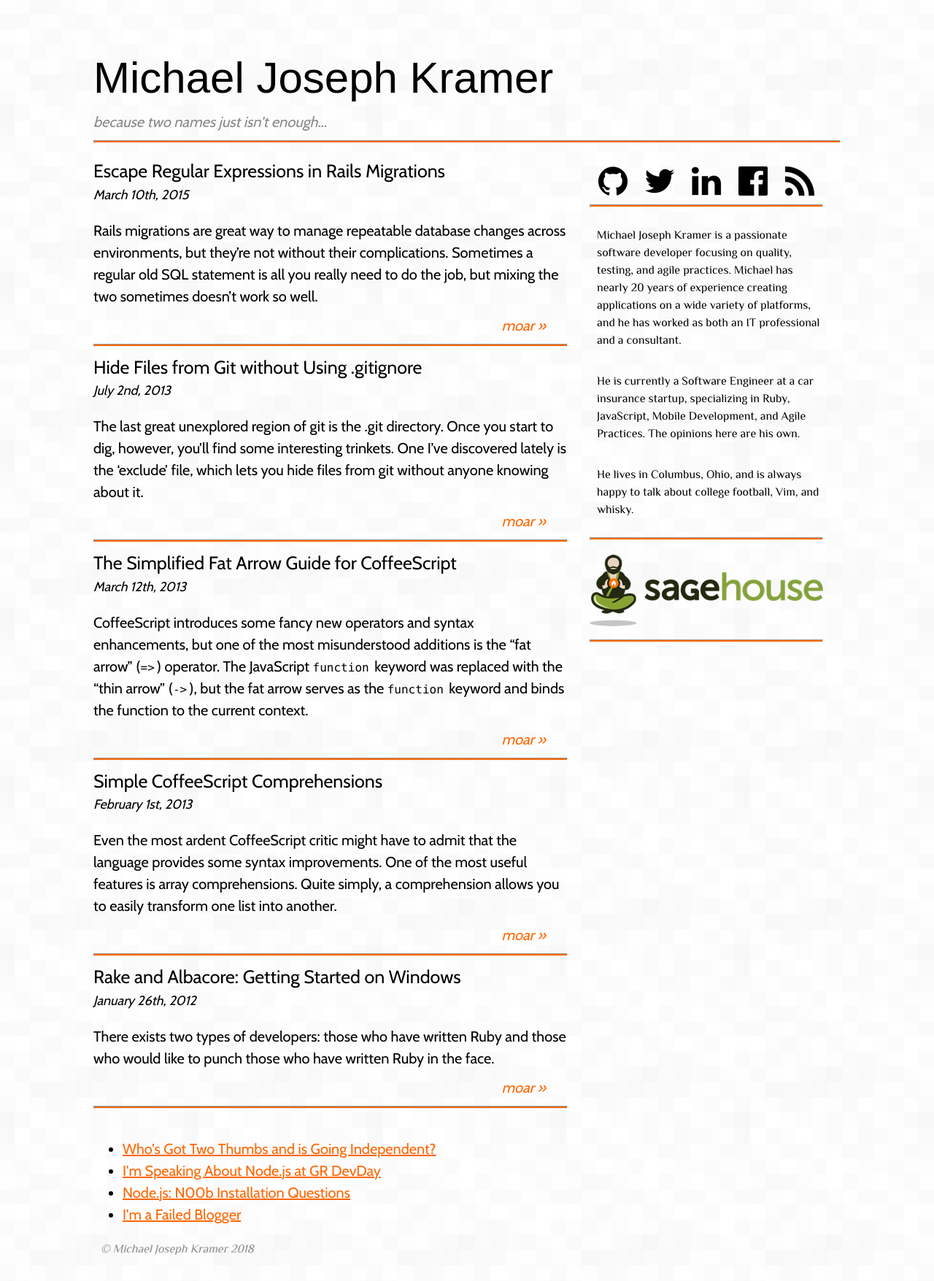
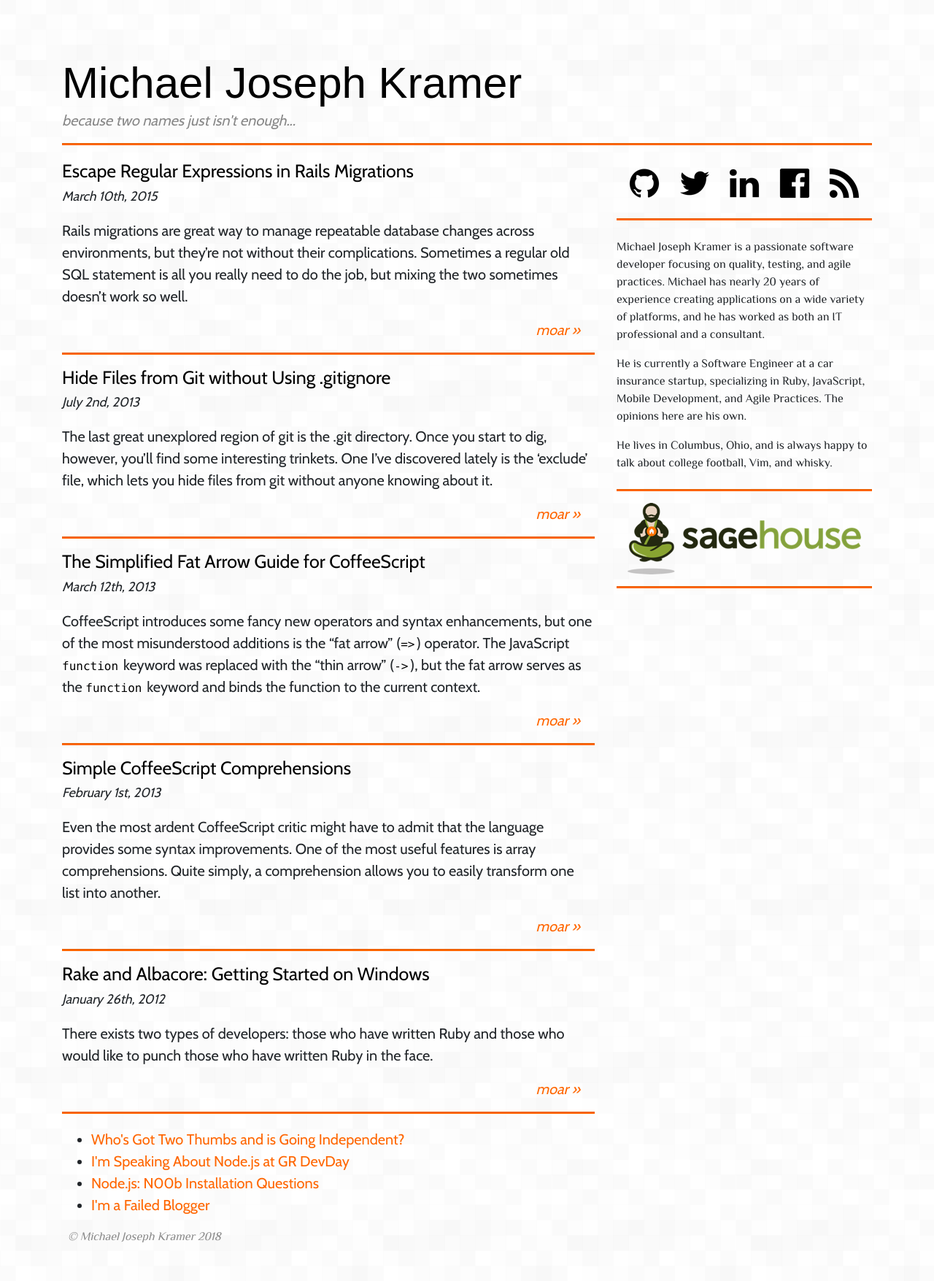
Before and after one commit to MichaelJosephKramer/michaeljosephkramer.github.io, a Jekyll site: the page built from index.html, in a window 1280 px wide. Shown: the whole page at 73% size. Built offline with Jekyll 4.4.1, drawn with Linux system fonts in a browser that asks for light colours; some web fonts are replaced; comment, search, counter and statistics services are not loaded.

Commit message:
Add boostrap
Add bootstrap for and overhaul the stylesheet

```diff
--- a/_includes/head.html
+++ b/_includes/head.html
@@ -6,10 +6,11 @@
   <title>{% if page.title %}{{ page.title }}{% else %}{{ site.title }}{% endif %}</title>
   <meta name="description" content="{% if page.excerpt %}{{ page.excerpt | strip_html | strip_newlines | truncate: 160 }}{% else %}{{ site.description }}{% endif %}">
 
-  <link rel="stylesheet" href="{{ "/css/main.css" | prepend: site.baseurl }}">
   <link rel="canonical" href="{{ page.url | replace:'index.html','' | prepend: site.baseurl | prepend: site.url }}">
   <link rel="alternate" type="application/atom+xml" title="{{ site.title }}" href="{{ "/feed.xml" | prepend: site.baseurl | prepend: site.url }}" />
+  <link rel="stylesheet" href="https://stackpath.bootstrapcdn.com/bootstrap/4.1.1/css/bootstrap.min.css" integrity="sha384-WskhaSGFgHYWDcbwN70/dfYBj47jz9qbsMId/iRN3ewGhXQFZCSftd1LZCfmhktB" crossorigin="anonymous">
   <link href="http://fonts.googleapis.com/css?family=Cabin|Philosopher|Puritan" rel='stylesheet' type='text/css'>
+  <link rel="stylesheet" href="{{ "/css/main.css" | prepend: site.baseurl }}">
 
   <script src="//static.getclicky.com/js" type="text/javascript"></script>
 
--- a/_layouts/default.html
+++ b/_layouts/default.html
@@ -3,15 +3,18 @@
 
   {% include head.html %}
 
-  <body>
+  <body class="my-5">
+    <div class='container'>
 
-    {% include header.html %}
+      {% include header.html %}
 
-    <section id='content'>
-      {{ content }}
-    </section>
+      <section>
+        {{ content }}
+      </section>
 
-    {% include footer.html %}
+      {% include footer.html %}
+
+    </div>
 
   </body>
 
--- a/css/main.scss
+++ b/css/main.scss
@@ -19,24 +19,66 @@ $font_6: Monaco;
 $font_7: Courier;
 $font_8: mono;
 
-html {
-    margin: 20px;
-}
 body {
   background-image: url('/images/square_bg.png');
+  font-size: 20px;
+}
+
+a {
+    color: $color_blaze_orange_approx;
+    &:hover {
+        text-decoration: underline;
+    }
+}
+
+code {
+    font-family: $font_4, $font_5, $font_6, $font_7, $font_8;
+    font-size: 1rem;
+    padding: 0 .15em .15em 0;
+}
+
+h1 {
+    font-weight: normal;
+    display: inline;
+    a {
+        color: $black;
+        text-decoration: none;
+    }
+}
+
+h3 {
+  font-style: italic;
+  font-weight: normal;
+  font-size: 1em;
+  padding: 1em;
+}
+
+h5 { color: $color_blaze_orange_approx }
+
+hr {
+    color: $color_blaze_orange_approx;
+    background-color: $color_blaze_orange_approx;
+    height: 2px;
+}
+
+img { border: 0; }
+
+pre {
+  padding: 1em;
+  margin: 0 1em 0 1em;
+}
+
+.container {
     font-family: $font_0, $font_1;
     font-size: 20px;
     line-height: 1.5;
-    margin: 0 auto;
-    padding: 12px;
-    width: 1024px;
     > {
         header {
             display: block;
-            padding-top: 30px;
-            margin-bottom: 20px;
+            padding-top: 1.5em;
+            margin-bottom: 1em;
             > h1 {
-                font-size: 60px;
+                font-size: 3em;
                 font-family: $font_2, $font_1;
                 font-weight: normal;
                 display: inline;
@@ -45,123 +87,31 @@ body {
         }
         footer {
             font-family: $font_3, $font_1;
-            clear: both;
             text-align: left;
-            margin-left: 10px;
+            margin-left: .5em;
             font-style: italic;
-            font-size: 16px;
+            font-size: .8em;
             color: $color_suva_gray_approx;
         }
     }
 }
-header {
-    display: block;
-}
-footer {
-    display: block;
-}
-section {
-    display: block;
-}
-article {
-    display: block;
-}
-aside {
-    display: block;
-}
-a {
-    color: #FF6600;
-    &:hover {
-        text-decoration: underline;
-    }
-}
-blockquote {
+
+.date {
+  font-size: .9em;
   font-style: italic;
-}
-code {
-    font-family: $font_4, $font_5, $font_6, $font_7, $font_8;
-    font-size: 16px;
-    padding: 0 3px 3px 0;
-}
-h1 {
-    font-weight: normal;
-    display: inline;
-    a {
-        color: $black;
-        text-decoration: none;
-    }
-}
-h2 {
-    font-weight: normal;
-    font-size: 25px;
-    font-weight: bold;
-}
-h3 {
-    font-weight: normal;
-    font-style: italic;
-    font-size: 18px;
-}
-h4 {
-    font-weight: normal;
-}
-h5 {
-    color: $color_blaze_orange_approx;
-    font-style: italic;
-}
-hr {
-    color: #FF6600;
-    background-color: #FF6600;
-    height: 2px;
-}
-img {
-    border: 0;
-}
-pre {
-    padding: 20px;
-}
-.date {
-    font-size: 18px;
-    font-style: italic;
-    margin-right: 30px;
-}
-#articles {
-    display: block;
-    float: left;
-    width: 650px;
-    h1 {
-        font-size: 25px;
-    }
+  margin: .25em 0 1em 0;
 }
 
-#archives {
-    clear: both;
-    padding-top: 10px;
-}
+.summary {
+  font-size: 20px;
 
-#about {
-    float: left;
-    width: 350px;
-    div {
-        &#social-media {
-            margin-left: 30px;
-            img {
-                float: left;
-            }
-        }
-        > p {
-            font-family: $font_3, $font_1;
-            font-size: 16px;
-            float: left;
-            margin-left: 40px;
-        }
-    }
-}
+  code { color: $black; }
+  h1 { font-size: 1.25em; }
 
   .more {
-    margin-top: -10px;
-    margin-right: 30px;
     font-style: italic;
     text-align: right;
+    padding-right: 1em;
     a {
       text-decoration: none;
       &:hover {
@@ -169,51 +119,15 @@ pre {
       }
     }
   }
-
-.comments {
-    font-size: 18px;
-}
-
-.post {
-    margin-bottom: 30px;
-    header {
-        margin-bottom: 40px;
-        float: left;
-    }
-    &:last-child {
-        margin-bottom: 10px;
-    }
-    #title {
-        float: left;
-        width: 953px;
-        h1 {
-            font-size: 40px;
-        }
-    }
-    #rss-icon {
-        float: left;
-    }
-    .content {
-        margin-bottom: 50px;
-        IMG {
-            display: block;
-            margin-left: auto;
-            margin-right: auto;
-        }
-    }
 }
 
 div#subtitle {
-    margin: 0;
-    padding: 0;
     color: $color_suva_gray_approx;
     font-style: italic;
     font-weight: normal;
 }
 
-div#logo, div#divider {
-    float: left;
-    width: 320px;
-    margin-left: 30px;
-    margin-bottom: 10px;
+#bio {
+  font-family: $font_3, $font_1;
+  font-size: .8em;
 }
--- a/index.html
+++ b/index.html
@@ -2,52 +2,46 @@
 layout: default
 ---
 
-<section id="articles">
+<div class='row'>
+  <div class='col-sm-8'>
     {% for post in site.posts limit:5 %}
-    <article class="teaser">
-      <header>
-        <h1><a class="post-link" href="{{ post.url | prepend: site.baseurl }}">{{ post.title }}</a></h1>
+      <div class='summary'>
+        <h1><a href="{{ post.url | prepend: site.baseurl }}">{{ post.title }}</a></h1>
         <div class="date">
           {% assign d = post.date | date: "%-d" %}
           {{ post.date | date: "%B" }}
   {% case d %}{% when "1" or "21" or "31" %}{{ d }}st{% when "2" or "22" %}{{ d }}nd{% when "3" or "23" %}{{ d }}rd{% else %}{{ d }}th{% endcase %},
           {{ post.date | date: "%Y" }}
         </div>
-      </header>
-      <section class="summary">
         {{ post.excerpt }}
-      </section>
-      <div class="more"><a href="{{ post.url | prepend: site.baseurl }}">moar &raquo;</a></div>
-    </article>
+        <div class="more">
+          <a href="{{ post.url | prepend: site.baseurl }}">moar &raquo;</a>
+        </div>
+      </div>
       <hr />
     {% endfor %}
-</section>
+  </div>
 
-<aside id='about'>
-  <div id='social-media'>
+  <div class='col-sm-4 text-center'>
     <a href="http://github.com/michaeljosephkramer" target="_blank" title="RSS"><img src="/images/github-icon.png" width="64" height="64" alt="Github" /></a>
     <a href="http://twitter.com/#!/{{site.twitter_username}}" target="_blank" title="Twitter"><img src="/images/twitter-icon.png" width="64" height="64" alt="Twitter" /></a>
     <a href="http://linkedin.com/in/{{site.linkedin_username}}" target="_blank" title="LinkedIn"><img src="/images/linkedin-icon.png" width="64" height="64" alt="LinkedIn" /></a>
     <a href="http://www.facebook.com/{{site.facebook_username}}" target="_blank" title="Facebook"><img src="/images/facebook-icon.png" width="64" height="64" alt="Facebook"  /></a>
     <a href="{{site.url}}/feed.xml" target="_blank" title="RSS"><img src="/images/rss-icon.png" width="64" height="64" alt="Feedburner" /></a>
     <hr />
-  </div>
-  <div id="bio">
+    <div class='text-left my-4' id="bio">
       {{ site.bio }}
     </div>
-  <div id='divider'>
     <hr />
-  </div>
-  <div id='logo'>
     <a href='http://sage.house'><img src='/images/logo.png' alt='Sage House' /></a>
     <hr />
   </div>
-</aside>
+</div>
 
-<section id="archives">
+<div class='pt-1'>
   <ul>
     {% for post in site.posts offset:5 %}
       <li><a href="{{ post.url | prepend: site.baseurl }}">{{ post.title }}</a></li>
     {% endfor %}
   <ul>
-</section>
+</div>
```
Also changed, not shown: _layouts/post.html (+13 -11 lines). Lines whose indentation alone changed are shown as unchanged.
